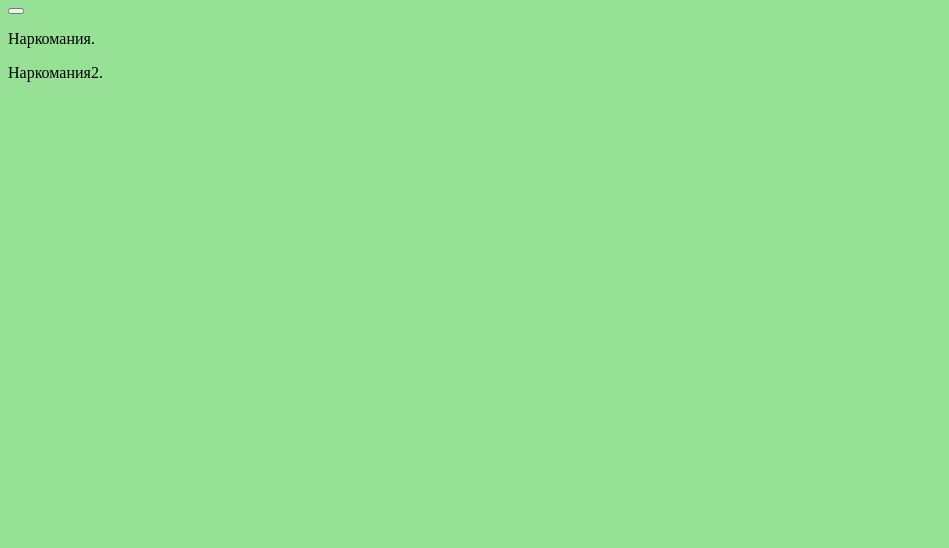
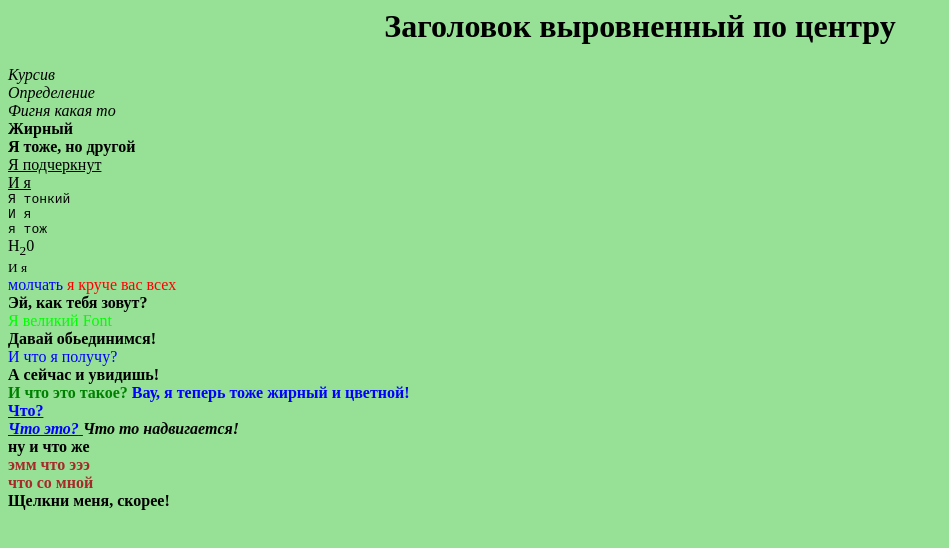
Before and after one commit to IlikeKOLA/Ddcode, a plain HTML site: page index.html in a window 1280 px wide. Shown: the whole page, without its empty margins (0-949 px from the left). Drawn offline with Linux system fonts and the light colour scheme.

Commit message:
index.html

```diff
--- a/index.html
+++ b/index.html
@@ -1,4 +1,73 @@
-<link rel="stylesheet" type="text/css" href="style.css">
-<button class="image-button"></button>
-<p>Наркомания.</p>
-<p>Наркомания2.</p>
+
+<html>
+
+    <body>
+
+        <link rel="stylesheet" type="text/css" href="style.css">
+        <h1 align="center">Заголовок выровненный по центру</h1>
+
+        <cite>Курсив</cite><br>
+
+        <dfn>Определение</dfn><br>
+
+        <em>Фигня какая то</em><br>
+
+        <strong>Жирный</strong><br>
+
+        <b>Я тоже, но другой</b><br>
+
+        <ins>Я подчеркнут</ins><br>
+
+        <u>И я</u><br>
+
+        <kbd>Я тонкий</kbd><br>
+
+        <samp>И я</samp><br>
+
+        <tt>я тож</tt><br>
+
+        H<sub>2</sub>0<br>
+
+        <sup>И я</sup><br>
+
+        <font color="blue">молчать</font>
+        <font color="red">я круче вас всех</font><br>
+
+        <b>Эй, как тебя зовут?</b><br>
+        <font color="lime">Я великий Font</font><br>
+        <b>Давай обьединимся!</b><br>
+        <font color="blue">И что я получу?</font><br>
+        <b>А сейчас и увидишь!</b><br>
+        <font color="green"><b>И что это такое?<b></font>
+        <font color="blue"><b>Вау, я теперь тоже жирный и цветной!</b></font><br>
+        <font color="blue"> <ins> <b>Что?</b> </ins> </font><br>
+        <font color="blue"> <cite> <ins> <b>Что это?</b> </ins> </cite> </font>
+        <i>Что то надвигается!</i><br>
+        <b> ну и что же</b><br>
+        <a href="https://youtube.com">эмм что </a>
+        <b class="pink">эээ<br>что со мной</b><br>
+
+        <script type="text/javascript">
+            function showMessage(){
+
+                let name = prompt("Ты ещё кто?");
+                prompt(name + ", зачем ты вызвал меня?!")
+                document.write("<b>Это не он!</b><br>")
+                document.write("А кто?<br>")
+                document.write("<b>Я</b><br>")
+                document.write("Div, ты же понимаешь что это может стоить тебе ЖИЗНИ? <br>")
+                document.write("<b>Div: Да!</b><br>")
+            }
+
+            function showMessage2(){
+
+            }
+
+        </script>
+
+        <div onClick="showMessage();">Щелкни меня, скорее!</div>
+
+
+    </body>
+
+</html>
```
